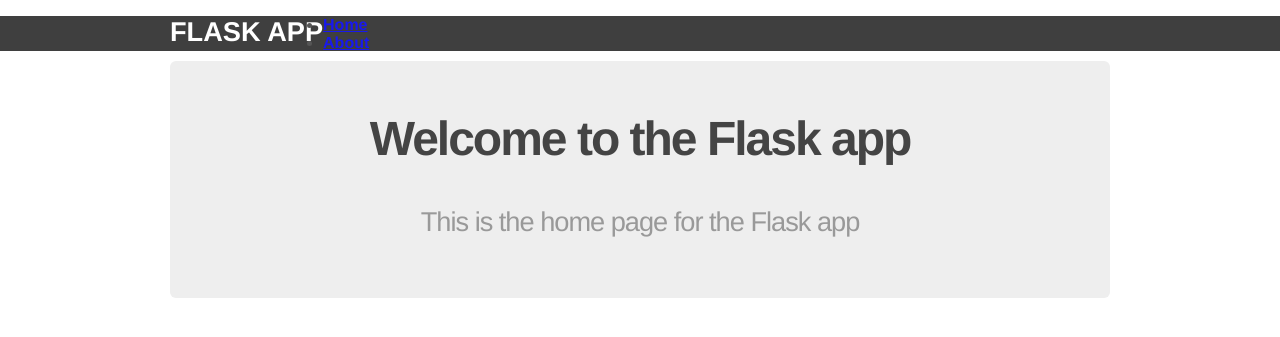
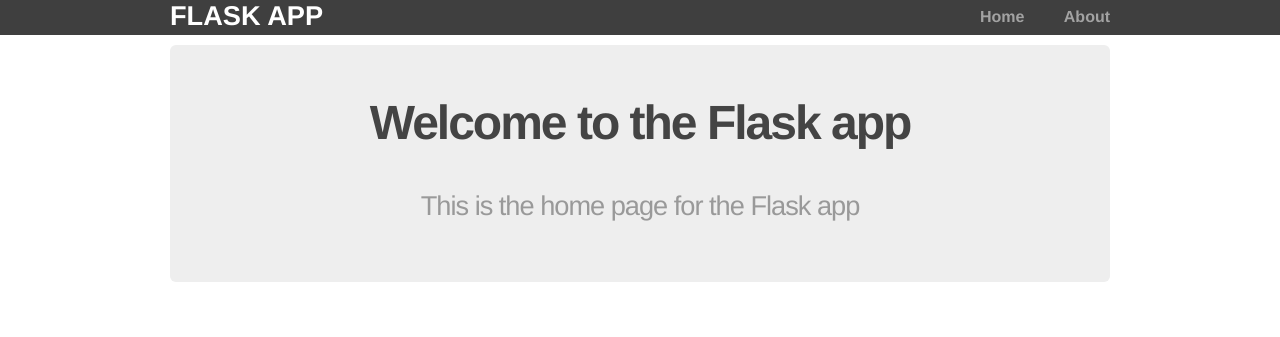
Before and after one commit to kcharles52/prep, a Flask app: page / in a window 1280 px wide. Shown: the top 337 px of the page. Run offline with Flask 2, Linux system fonts and the light colour scheme.

Commit message:
Add styling for navigation

```diff
--- a/FLASK/flaskapp/app/static/css/main.css
+++ b/FLASK/flaskapp/app/static/css/main.css
@@ -62,3 +62,24 @@ h3 {
     letter-spacing: -1px;
     color: #999;
 }
+/*
+ * Display navigation links inline
+ */
+
+.menu {
+    float: right;
+    margin-top: 8px;
+}
+
+.menu li {
+    display: inline;
+}
+
+.menu li+li {
+    margin-left: 35px;
+}
+
+.menu li a {
+    color: #999;
+    text-decoration: none;
+}
```
